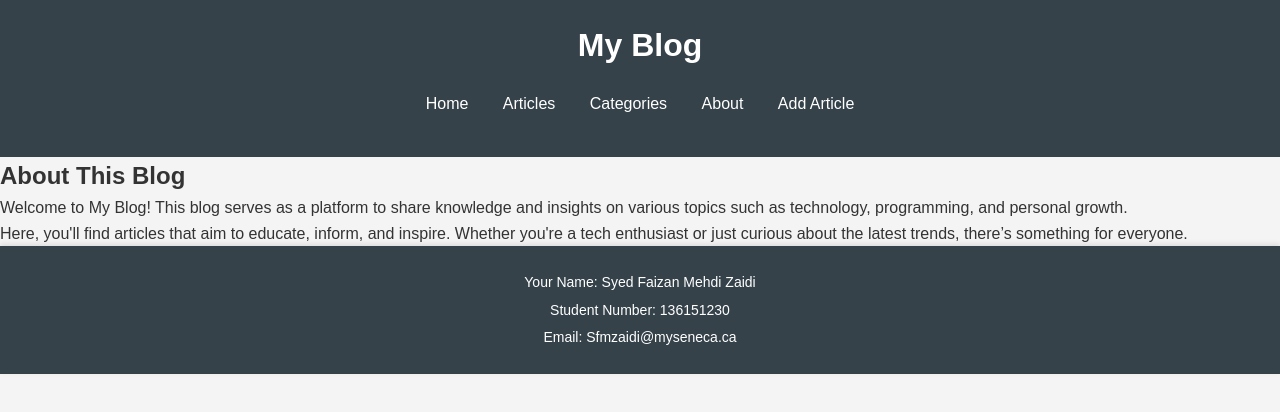
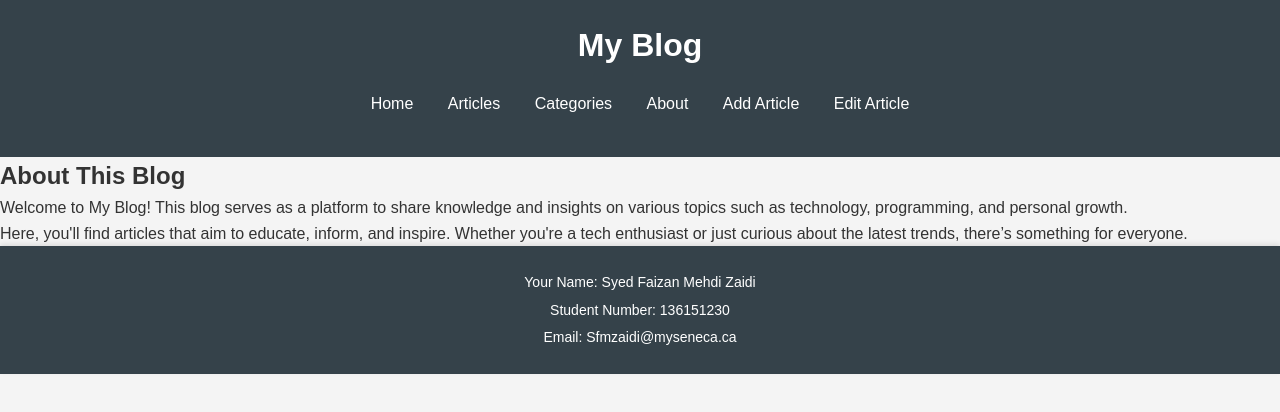
Before and after one commit to Faizanmzaidi/CMS_WebApp_AS2, a website: page views/about.html in a window 1280 px wide. Drawn offline with Linux system fonts and the light colour scheme; files that its build step writes are made by us from their sources.

Commit message:
Updated new file

```diff
--- a/views/about.html
+++ b/views/about.html
@@ -16,6 +16,7 @@
                 <li><a href="/api/categories">Categories</a></li>
                 <li><a href="/about">About</a></li>
                 <li><a href="/articles/add">Add Article</a></li> <!-- New link added here -->
+                <li><a href="/articles/edit?id=1">Edit Article</a></li> <!-- Link to Edit Article -->
             </ul>
         </nav>
     </header>
```
